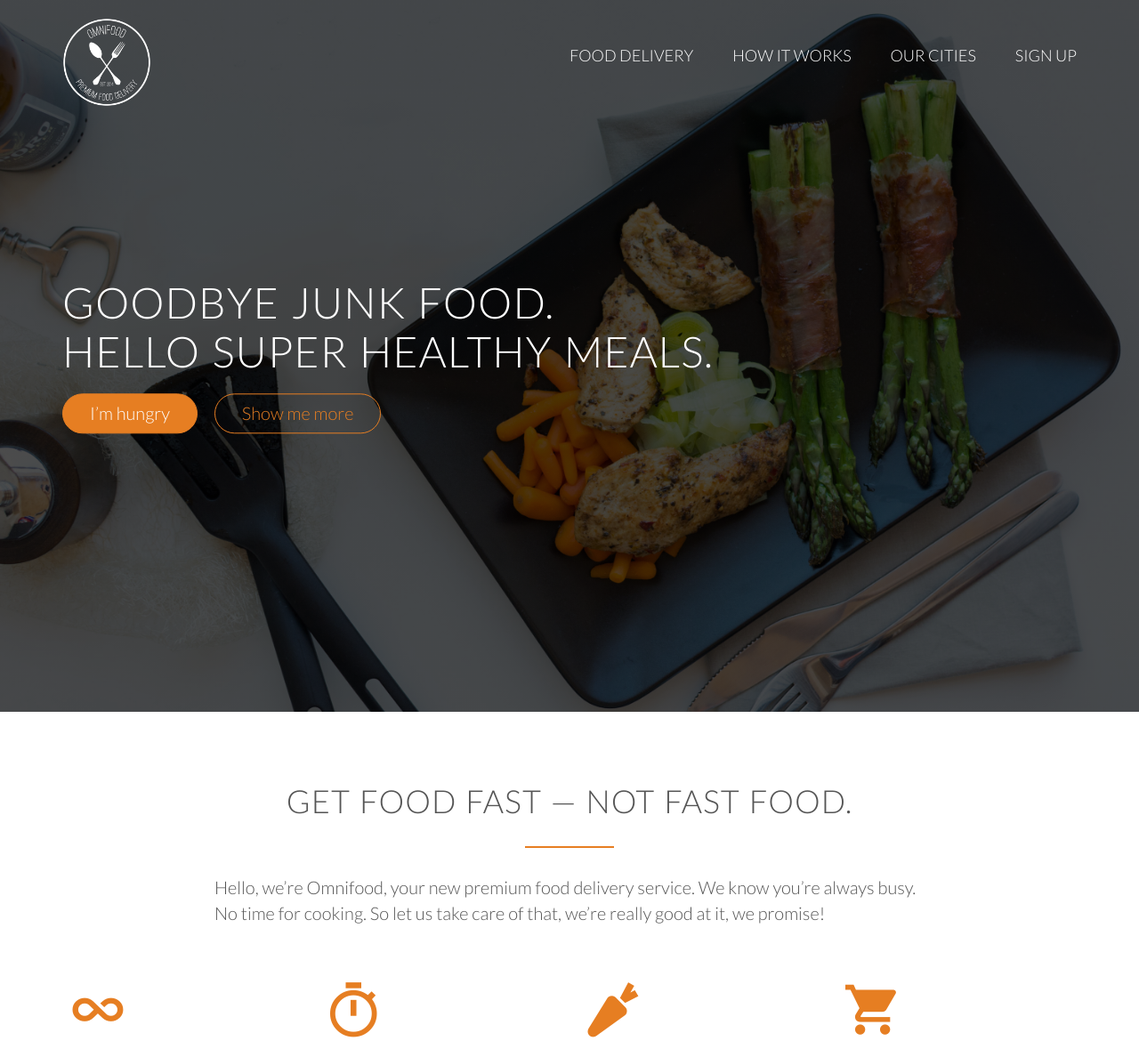
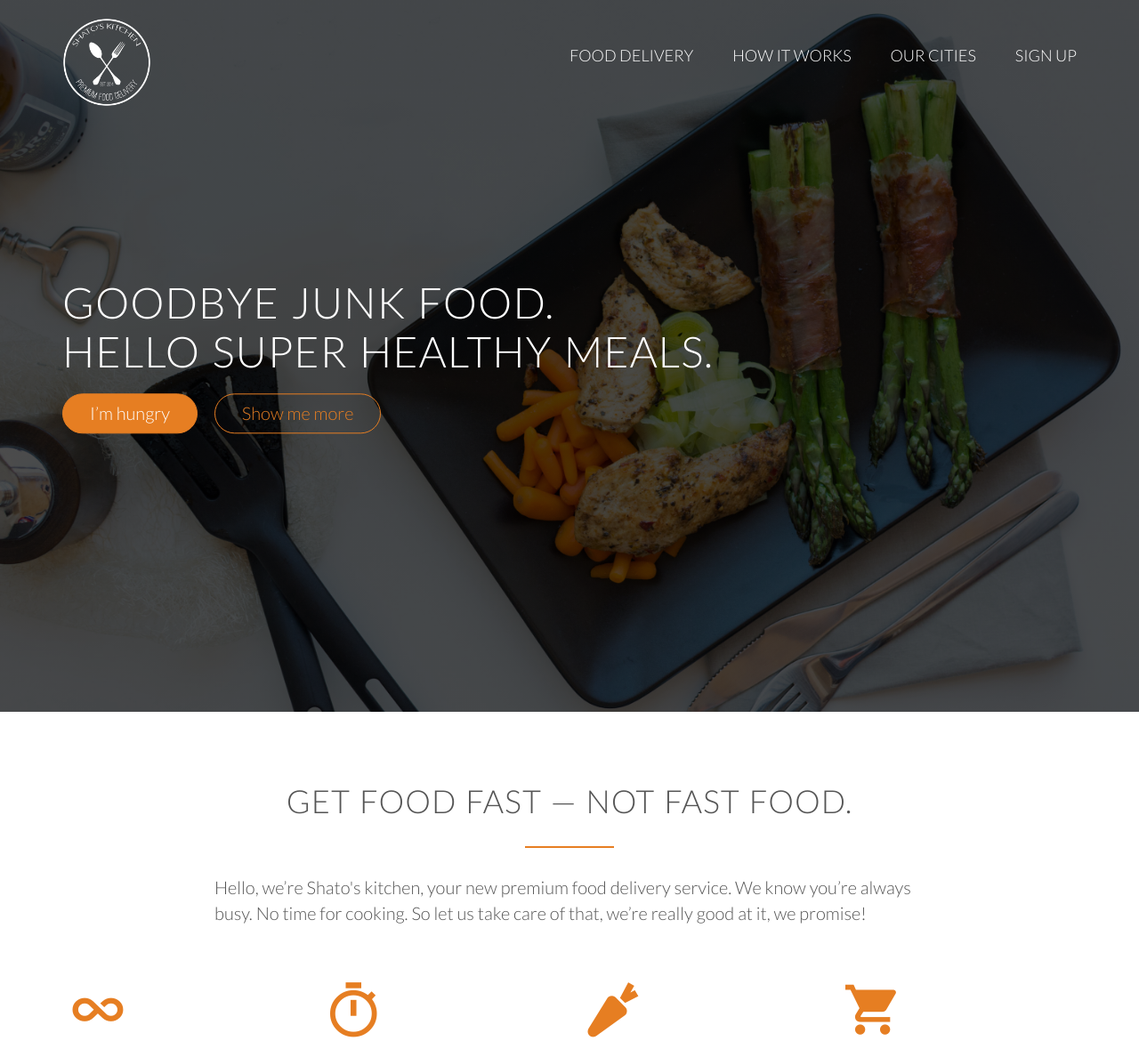
Before and after one commit to shatorosas/ShatosKitchen, a PHP site: page / in a window 1280 px wide. Shown: the top 1170 px of the page at 89% size. Run offline with PHP 8.4, Linux system fonts and the light colour scheme; style sheets or scripts are compiled from the project's sources.

Commit message:
rebranding

```diff
--- a/index.php
+++ b/index.php
@@ -4,7 +4,7 @@
 <head>
     <meta charset="utf-8">
     <meta name="viewport" content="width=device-width, initial-scale=1.0">
-    <meta name="description" content="Omnifood is a premium food delivery service with the mission to bring affordable and healty meals to as many peaople as possible">
+    <meta name="description" content="Shato's kitchen is a premium food delivery service with the mission to bring affordable and healty meals to as many peaople as possible">
     <link rel="stylesheet" type="text/css" href="vendors/css/normalize.css" />
     <link rel="stylesheet" type="text/css" href="vendors/css/grid.css" />
     <link href="https://unpkg.com/ionicons@4.5.10-0/dist/css/ionicons.min.css" rel="stylesheet">
@@ -12,7 +12,7 @@
     <link rel="stylesheet" type="text/css" href="resources/css/style.css" />
     <link rel="stylesheet" type="text/css" href="resources/css/queries.css" />
     <link href="https://fonts.googleapis.com/css?family=Lato:200,300,300i,400&display=swap" rel="stylesheet">
-    <title>Omnifood</title>
+    <title>Shato's kitchen</title>
 
     <link rel="apple-touch-icon" sizes="180x180" href="resources/favicons/apple-touch-icon.png">
     <link rel="icon" type="image/png" sizes="32x32" href="resources/favicons/favicon-32x32.png">
@@ -61,7 +61,7 @@
                 Get food fast &mdash; not fast food.
             </h2>
             <p class="long-copy">
-                Hello, we’re Omnifood, your new premium food delivery service. We know you’re always busy. No time for cooking. So let us take care of that, we’re really good at it, we promise!
+                Hello, we’re Shato's kitchen, your new premium food delivery service. We know you’re always busy. No time for cooking. So let us take care of that, we’re really good at it, we promise!
             </p>
         </div>
         <div class="row js--wp1" id="wp1">
@@ -160,7 +160,7 @@
             </h2>
             <div class="row">
                 <div class="col span-1-of-2 steps-box">
-                    <img src="resources/img/app-iPhone.png" alt="Omnifood app on iPhone" class="app-screen  js--wp2" id="wp2" />
+                    <img src="resources/img/app-iPhone.png" alt="Shato's kitchen app on iPhone" class="app-screen  js--wp2" id="wp2" />
                 </div>
                 <div class="col span-1-of-2 steps-box">
                     <div class="works-step">
@@ -203,7 +203,7 @@
                 </div>
                 <div class="city-feature">
                     <i class="icon ion-logo-twitter icon-small"></i>
-                    <a href="#">@omnifood_lx</a>
+                    <a href="#">@shatoskitchen_lx</a>
                 </div>
             </div>
             <div class="col span-1-of-4 box">
@@ -219,7 +219,7 @@
                 </div>
                 <div class="city-feature">
                     <i class="icon ion-logo-twitter icon-small"></i>
-                    <a href="#">@omnifood_sf</a>
+                    <a href="#">@shatoskitchen_sf</a>
                 </div>
             </div>
             <div class="col span-1-of-4 box">
@@ -235,7 +235,7 @@
                 </div>
                 <div class="city-feature">
                     <i class="icon ion-logo-twitter icon-small"></i>
-                    <a href="#">@omnifood_berlin</a>
+                    <a href="#">@shatoskitchen_berlin</a>
                 </div>
             </div>
             <div class="col span-1-of-4 box">
@@ -251,7 +251,7 @@
                 </div>
                 <div class="city-feature">
                     <i class="icon ion-logo-twitter icon-small"></i>
-                    <a href="#">@omnifood_london</a>
+                    <a href="#">@shatoskitchen_london</a>
                 </div>
             </div>
         </div>
@@ -265,7 +265,7 @@
         <div class="row clearfix">
             <div class="col span-1-of-3">
                 <blockquote>
-                    Omnifood is just awesome! I just launched a startup which leaves me with no time for cooking, so Omnifood is a life-saver. Now that I got used to it, I couldn't live without my daily meals!
+                    Shato's kitchen is just awesome! I just launched a startup which leaves me with no time for cooking, so Shato's kitchen is a life-saver. Now that I got used to it, I couldn't live without my daily meals!
                 </blockquote>
                 <cite>
                     <img src="resources/img/customer-1.jpg" alt="Alberto Duncan" />
@@ -283,7 +283,7 @@
             </div>
             <div class="col span-1-of-3">
                 <blockquote>
-                    I was looking for a quick and easy food delivery service in San Franciso. I tried a lot of them and ended up with Omnifood. Best food delivery service in the Bay Area. Keep up the great work!
+                    I was looking for a quick and easy food delivery service in San Franciso. I tried a lot of them and ended up with Shato's kitchen. Best food delivery service in the Bay Area. Keep up the great work!
                 </blockquote>
                 <cite>
                     <img src="resources/img/customer-3.jpg" alt="Milton Chapman" />
@@ -446,7 +446,7 @@
             </div>
         </div>
         <div class="row">
-            <p>Copyright &copy; 2015 by Omnifood. All rights reserved.</p>
+            <p>Copyright &copy; 2015 by Shato's kitchen. All rights reserved.</p>
         </div>
     </footer>
     <script src="https://ajax.googleapis.com/ajax/libs/jquery/3.4.1/jquery.min.js"></script>
```
Also changed, not shown: resources/img/logo-white.png, resources/img/logo.png, 2 other files.
